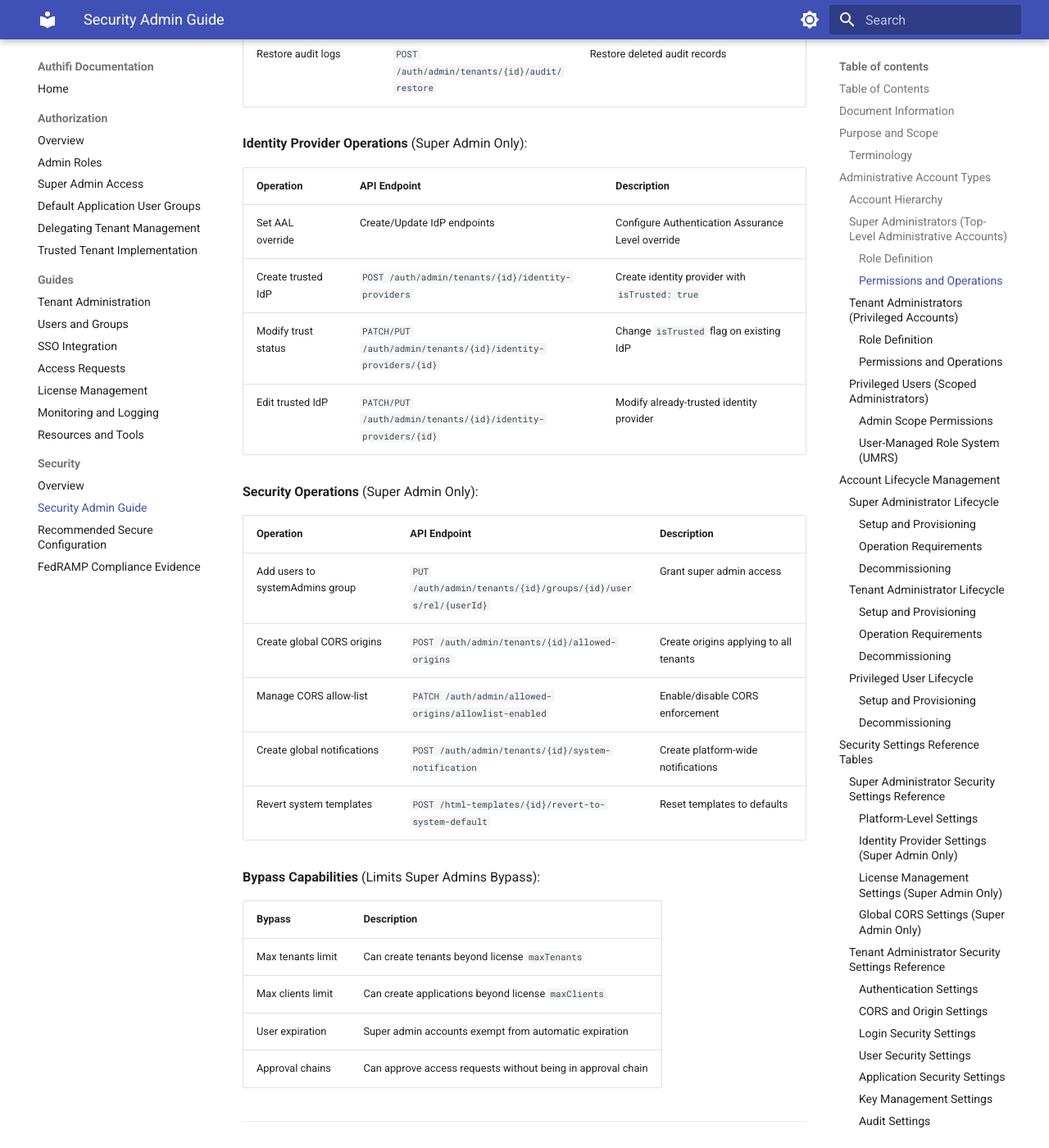
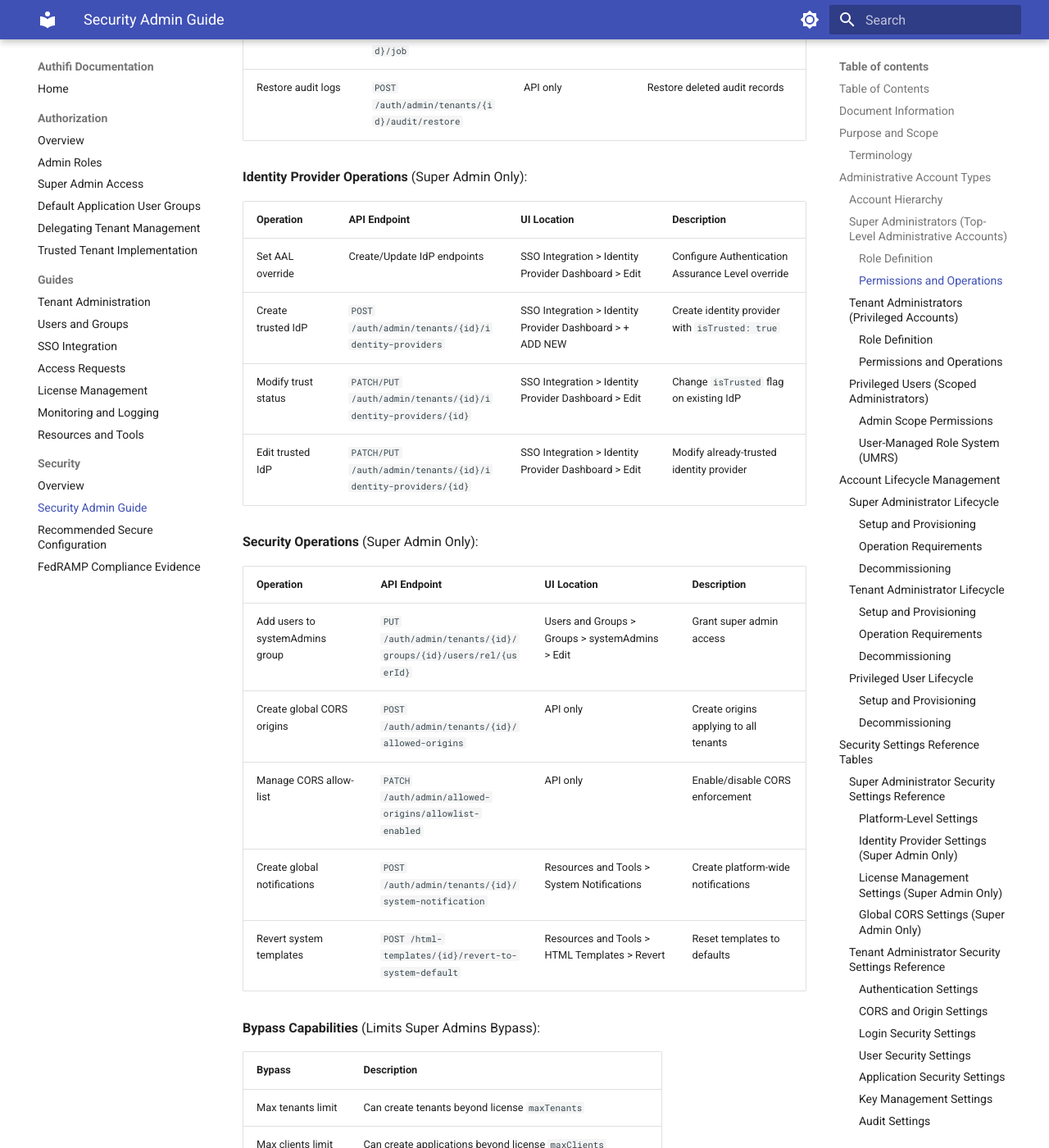
Before and after one commit to AxleResearch/authifi-docs, an MkDocs documentation site: the page built from docs/security/security-admin-guide.md, in a window 1280 px wide and 1400 px high, scrolled down 4130 px. Shown: the whole window at 82% size. Built offline with MkDocs 1.6.1 and Material for MkDocs 9.7.7, drawn with Linux system fonts in a browser that asks for light colours; some of the changed text lies outside the part shown.

Commit message:
feat: add UI navigation paths to API documentation
Add brief UI location paths alongside API endpoints to help users
understand where these operations can be performed in the Authifi UI.

- super-admin-access.md: Added UI paths to all 76 endpoints
- security-admin-guide.md: Added UI Location column to operation tables
- recommended-secure-configuration.md: Added UI paths to API reference

Operations without UI equivalents are marked as "API only".

```diff
--- a/docs/security/security-admin-guide.md
+++ b/docs/security/security-admin-guide.md
@@ -128,33 +128,33 @@ Super Administrators have unrestricted access to the Authifi platform. This is t
 
 **Platform Management Operations** (Super Admin Only):
 
-| Operation                       | API Endpoint                                   | Description                                                 |
-| ------------------------------- | ---------------------------------------------- | ----------------------------------------------------------- |
-| Create tenant (when restricted) | `POST /auth/admin/tenants`                     | Create new tenants when `restrictTenantCreation` is enabled |
-| Manage licenses                 | `POST/PATCH/DELETE /auth/admin/licenses`       | Create, update, and delete licenses                         |
-| Assign licenses to users        | `PUT /auth/admin/licenses/{id}/rel/{userId}`   | Associate users with licenses                               |
-| Manage issuers                  | `POST/PATCH/DELETE /auth/admin/issuers`        | Create, update, and delete token issuers                    |
-| Create jobs                     | `POST/PUT/DELETE /auth/admin/tenants/{id}/job` | Manage scheduled jobs                                       |
-| Restore audit logs              | `POST /auth/admin/tenants/{id}/audit/restore`  | Restore deleted audit records                               |
+| Operation                       | API Endpoint                                   | UI Location                                | Description                                                 |
+| ------------------------------- | ---------------------------------------------- | ------------------------------------------ | ----------------------------------------------------------- |
+| Create tenant (when restricted) | `POST /auth/admin/tenants`                     | Admins > Tenants > + ADD TENANT            | Create new tenants when `restrictTenantCreation` is enabled |
+| Manage licenses                 | `POST/PATCH/DELETE /auth/admin/licenses`       | Admins > Licenses                          | Create, update, and delete licenses                         |
+| Assign licenses to users        | `PUT /auth/admin/licenses/{id}/rel/{userId}`   | API only                                   | Associate users with licenses                               |
+| Manage issuers                  | `POST/PATCH/DELETE /auth/admin/issuers`        | API only                                   | Create, update, and delete token issuers                    |
+| Create jobs                     | `POST/PUT/DELETE /auth/admin/tenants/{id}/job` | Resources and Tools > Jobs                 | Manage scheduled jobs                                       |
+| Restore audit logs              | `POST /auth/admin/tenants/{id}/audit/restore`  | API only                                   | Restore deleted audit records                               |
 
 **Identity Provider Operations** (Super Admin Only):
 
-| Operation           | API Endpoint                                                 | Description                                       |
-| ------------------- | ------------------------------------------------------------ | ------------------------------------------------- |
-| Set AAL override    | Create/Update IdP endpoints                                  | Configure Authentication Assurance Level override |
-| Create trusted IdP  | `POST /auth/admin/tenants/{id}/identity-providers`           | Create identity provider with `isTrusted: true`   |
-| Modify trust status | `PATCH/PUT /auth/admin/tenants/{id}/identity-providers/{id}` | Change `isTrusted` flag on existing IdP           |
-| Edit trusted IdP    | `PATCH/PUT /auth/admin/tenants/{id}/identity-providers/{id}` | Modify already-trusted identity provider          |
+| Operation           | API Endpoint                                                 | UI Location                                          | Description                                       |
+| ------------------- | ------------------------------------------------------------ | ---------------------------------------------------- | ------------------------------------------------- |
+| Set AAL override    | Create/Update IdP endpoints                                  | SSO Integration > Identity Provider Dashboard > Edit | Configure Authentication Assurance Level override |
+| Create trusted IdP  | `POST /auth/admin/tenants/{id}/identity-providers`           | SSO Integration > Identity Provider Dashboard > + ADD NEW | Create identity provider with `isTrusted: true`   |
+| Modify trust status | `PATCH/PUT /auth/admin/tenants/{id}/identity-providers/{id}` | SSO Integration > Identity Provider Dashboard > Edit | Change `isTrusted` flag on existing IdP           |
+| Edit trusted IdP    | `PATCH/PUT /auth/admin/tenants/{id}/identity-providers/{id}` | SSO Integration > Identity Provider Dashboard > Edit | Modify already-trusted identity provider          |
 
 **Security Operations** (Super Admin Only):
 
-| Operation                       | API Endpoint                                                  | Description                            |
-| ------------------------------- | ------------------------------------------------------------- | -------------------------------------- |
-| Add users to systemAdmins group | `PUT /auth/admin/tenants/{id}/groups/{id}/users/rel/{userId}` | Grant super admin access               |
-| Create global CORS origins      | `POST /auth/admin/tenants/{id}/allowed-origins`               | Create origins applying to all tenants |
-| Manage CORS allow-list          | `PATCH /auth/admin/allowed-origins/allowlist-enabled`         | Enable/disable CORS enforcement        |
-| Create global notifications     | `POST /auth/admin/tenants/{id}/system-notification`           | Create platform-wide notifications     |
-| Revert system templates         | `POST /html-templates/{id}/revert-to-system-default`          | Reset templates to defaults            |
+| Operation                       | API Endpoint                                                  | UI Location                                     | Description                            |
+| ------------------------------- | ------------------------------------------------------------- | ----------------------------------------------- | -------------------------------------- |
+| Add users to systemAdmins group | `PUT /auth/admin/tenants/{id}/groups/{id}/users/rel/{userId}` | Users and Groups > Groups > systemAdmins > Edit | Grant super admin access               |
+| Create global CORS origins      | `POST /auth/admin/tenants/{id}/allowed-origins`               | API only                                        | Create origins applying to all tenants |
+| Manage CORS allow-list          | `PATCH /auth/admin/allowed-origins/allowlist-enabled`         | API only                                        | Enable/disable CORS enforcement        |
+| Create global notifications     | `POST /auth/admin/tenants/{id}/system-notification`           | Resources and Tools > System Notifications      | Create platform-wide notifications     |
+| Revert system templates         | `POST /html-templates/{id}/revert-to-system-default`          | Resources and Tools > HTML Templates > Revert   | Reset templates to defaults            |
 
 **Bypass Capabilities** (Limits Super Admins Bypass):
 
@@ -615,6 +615,8 @@ The Authifi service provisions new tenants with secure defaults. The following t
 
 **Endpoint**: `GET /auth/admin/tenants/{tenantId}`
 
+**UI**: Tenant > Settings (view current configuration)
+
 Use this endpoint to retrieve current tenant configuration for comparison against recommended baselines. The response includes security-relevant settings within the tenant object.
 
 **Security-Relevant Fields in Response**:
@@ -729,17 +731,17 @@ Use this endpoint to retrieve current tenant configuration for comparison agains
 
 ### API-Based Management
 
-All security settings are accessible via REST API:
+All security settings are accessible via REST API and the Authifi UI:
 
-| Resource           | Endpoints                                                               |
-| ------------------ | ----------------------------------------------------------------------- |
-| Tenants            | `GET/PUT/PATCH /auth/admin/tenants/{tenantId}`                          |
-| Identity Providers | `GET/POST/PUT/DELETE /auth/admin/tenants/{tenantId}/identity-providers` |
-| Applications       | `GET/POST/PUT/DELETE /auth/admin/tenants/{tenantId}/clients`            |
-| Users              | `GET/POST/PUT/DELETE /auth/admin/tenants/{tenantId}/users`              |
-| Groups             | `GET/POST/PUT/DELETE /auth/admin/tenants/{tenantId}/groups`             |
-| Allowed Origins    | `GET/POST/DELETE /auth/admin/tenants/{tenantId}/allowed-origins`        |
-| Audit Logs         | `GET /auth/admin/tenants/{tenantId}/audit-logs`                         |
+| Resource           | Endpoints                                                               | UI Location                               |
+| ------------------ | ----------------------------------------------------------------------- | ----------------------------------------- |
+| Tenants            | `GET/PUT/PATCH /auth/admin/tenants/{tenantId}`                          | Tenant > Settings                         |
+| Identity Providers | `GET/POST/PUT/DELETE /auth/admin/tenants/{tenantId}/identity-providers` | SSO Integration > Identity Provider Dashboard |
+| Applications       | `GET/POST/PUT/DELETE /auth/admin/tenants/{tenantId}/clients`            | SSO Integration > App Dashboard           |
+| Users              | `GET/POST/PUT/DELETE /auth/admin/tenants/{tenantId}/users`              | Users and Groups > Users                  |
+| Groups             | `GET/POST/PUT/DELETE /auth/admin/tenants/{tenantId}/groups`             | Users and Groups > Groups                 |
+| Allowed Origins    | `GET/POST/DELETE /auth/admin/tenants/{tenantId}/allowed-origins`        | SSO Integration > App Dashboard > Edit app > Allowed Origins |
+| Audit Logs         | `GET /auth/admin/tenants/{tenantId}/audit-logs`                         | Resources and Tools > Audit Logs          |
 
 **Complete API Documentation**: Available at `/auth/docs` (Swagger/OpenAPI) on Authifi service instances.
 
```
Also changed, not shown: docs/authorization/super-admin-access.md (+54 -0 lines), docs/security/recommended-secure-configuration.md (+7 -5 lines).
